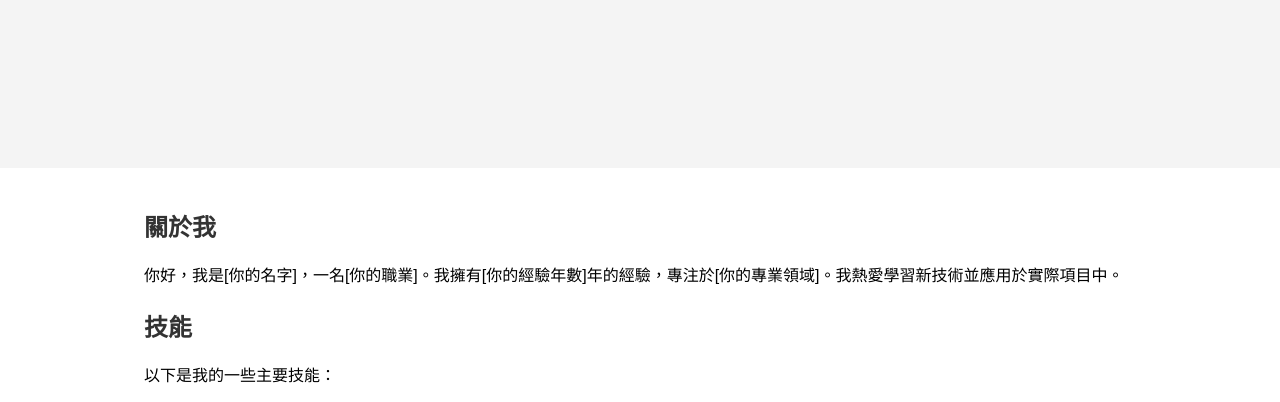
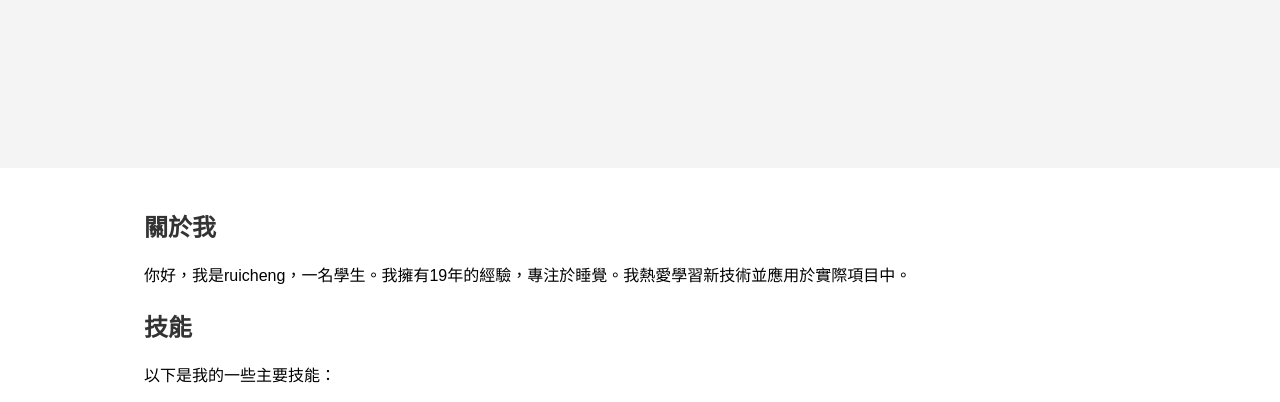
Before and after one commit to ruicheng1115/ruicheng1115.github.io, a plain HTML site: page index.html in a window 1280 px wide. Shown: the part 335-737 px from the top of the page. Drawn offline with Linux system fonts and the light colour scheme.

Commit message:
my personal homepage

```diff
--- a/index.html
+++ b/index.html
@@ -100,7 +100,7 @@
     <section class="main-content">
         <div class="container">
             <h2>關於我</h2>
-            <p>你好，我是[你的名字]，一名[你的職業]。我擁有[你的經驗年數]年的經驗，專注於[你的專業領域]。我熱愛學習新技術並應用於實際項目中。</p>
+            <p>你好，我是ruicheng，一名學生。我擁有19年的經驗，專注於睡覺。我熱愛學習新技術並應用於實際項目中。</p>
             <h2>技能</h2>
             <p>以下是我的一些主要技能：</p>
             <ul>
```
